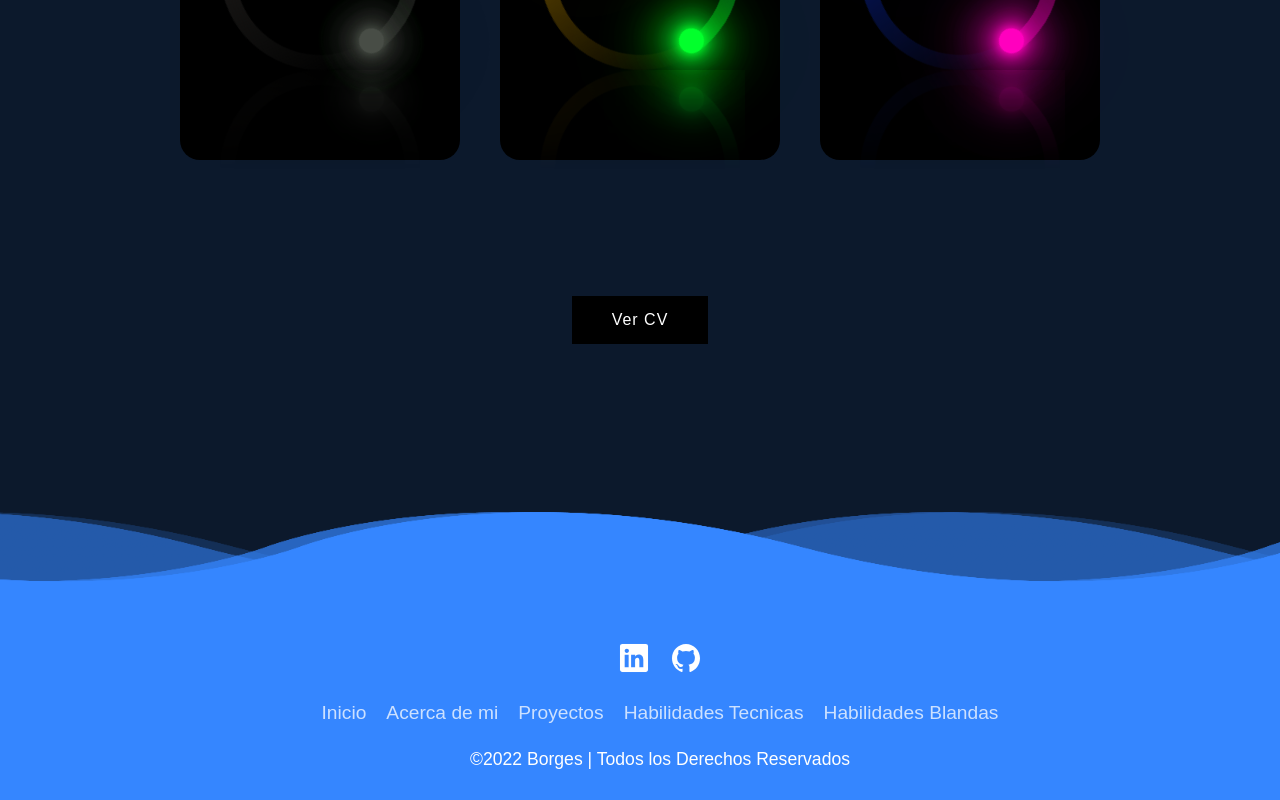
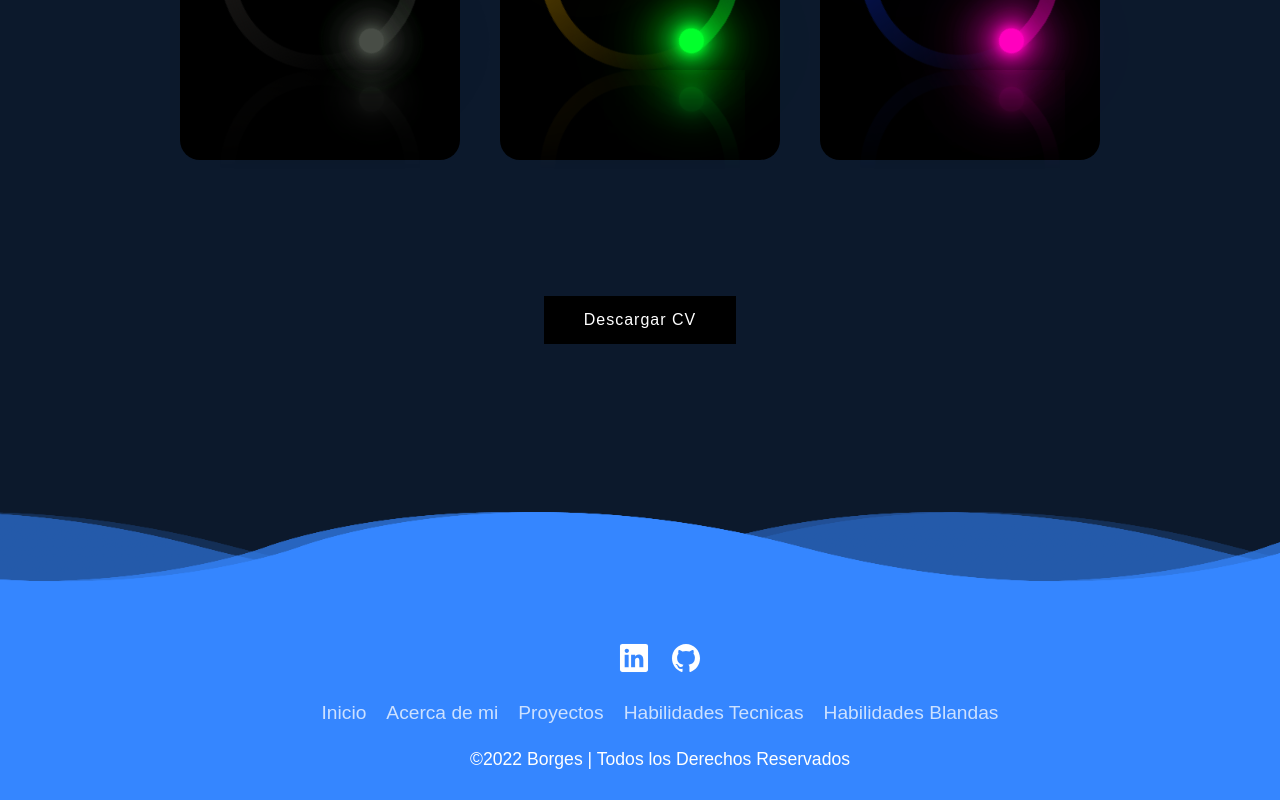
Before and after one commit to leonelborgesdev/portfolio, a React (Create React App) app: page / in a window 1280 px wide. Shown: the part 5310-6110 px from the top of the page. Built offline with nearby package versions, Linux system fonts and the light colour scheme.

Commit message:
portfolio

```diff
--- a/src/components/ButonPdf/ButonPdf.jsx
+++ b/src/components/ButonPdf/ButonPdf.jsx
@@ -28,7 +28,7 @@ const ButonPdf = () => {
           onMouseMove={handelOnMouseMove}
           ref={btnRef}
         >
-          <span>{language === "español" ? "Ver CV" : "View CV"}</span>
+          <span>{language === "español" ? "Descargar CV" : "Download CV"}</span>
         </a>
       </div>
     </div>
```
